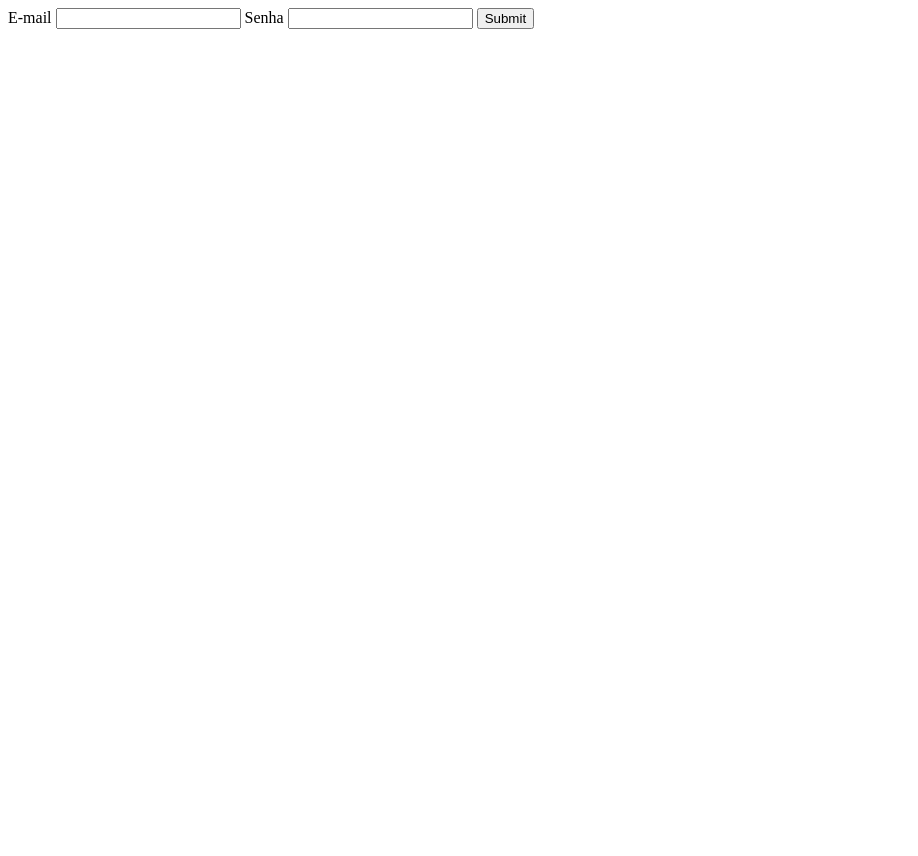
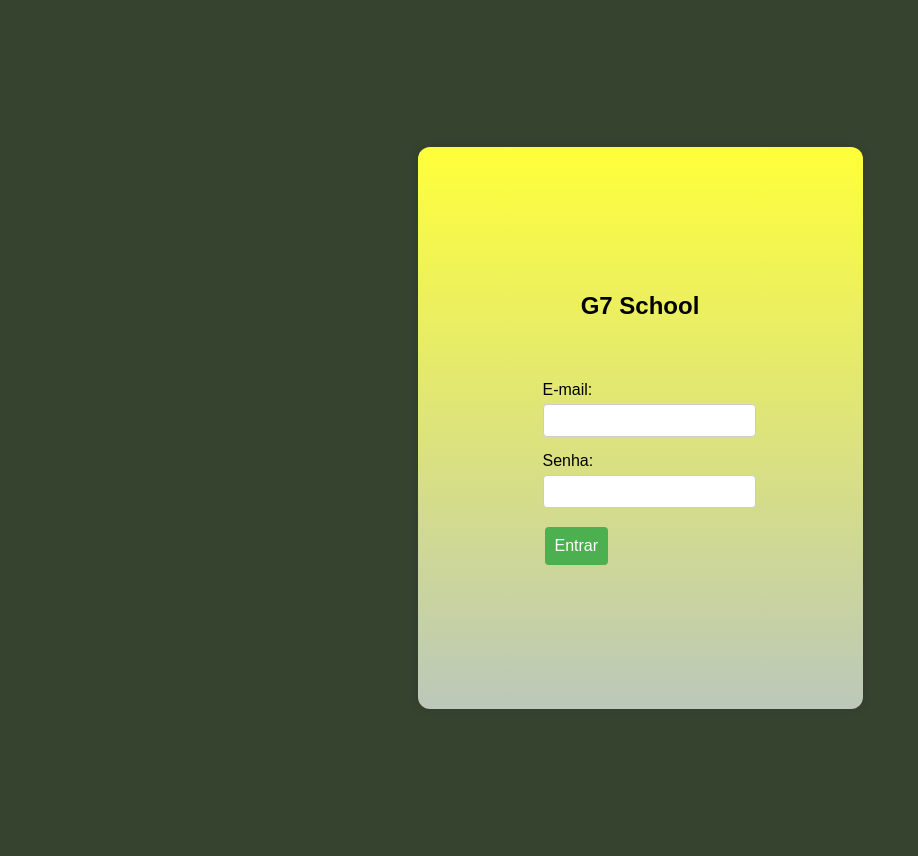
Before and after one commit to washingtonluizcosta/curso-projeto-escolar, a Django app: page /alunos/login/ in a window 1280 px wide. Shown: the whole page, without its empty margins (0-918 px from the left). Before the commit the page ends 29 px from the top, so only its background shows below. Run offline with Django 5.2, Linux system fonts and the light colour scheme.

Commit message:
Tela de login

```diff
--- a/alunos/templates/alunos/login.html
+++ b/alunos/templates/alunos/login.html
@@ -1,16 +1,83 @@
-<html>
+<!DOCTYPE html>
+<html lang="pt-BR">
 <head>
+    <meta charset="UTF-8">
+    <meta name="viewport" content="width=device-width, initial-scale=1.0">
+    <title>G7 School</title>
+    <style>
+        body {
+            background-color: rgb(54, 67, 47);
+        }
+        .container {
+            height: 100vh;
+            display: flex;
+            justify-content: center;
+            align-items: center;
+            padding: 20px;
+
+        }
+        .form-container {
+            background: linear-gradient(to bottom, #ffff3a, #BBC8BA);
+            font-family: Arial, sans-serif;
+            padding: 125px;
+            border-radius: 12px;
+            box-shadow: 0 0 10px rgba(0, 0, 0, 0.1);
+        }
+        .form-container h2 {
+            text-align: center;
+            height: 70px;
+            color: #000000;
+        }
+        .form-group {
+            margin-bottom: 15px;
+        }
+        .form-group label {
+            display: block;
+            margin-bottom: 5px;
+        }
+        .form-group input {
+            width: 100%;
+            padding: 8px;
+            border: 1px solid #ccc;
+            border-radius: 4px;
+        }
+        .form-group input[type="password"] {
+            font-family: Arial, sans-serif;
+        }
+        .form-group button {
+            background-color: #4CAF50;
+            color: white;
+            border: none;
+            padding: 10px;
+            text-align: center;
+            text-decoration: none;
+            display: inline-block;
+            font-size: 16px;
+            margin: 4px 2px;
+            cursor: pointer;
+            border-radius: 4px;
+        }
+    </style>
 </head>
-
 <body>
+    <div class="container">
+        <div class="form-container">
+            <h2>G7 School</h2>
             <form method="POST">
                 {% csrf_token %}
-            E-mail
-            <input type="text" name="usuario" required>
-            Senha
-            <input type="password" name="senha" required>
-
-            <input type="submit">
+                <div class="form-group">
+                    <label for="usuario">E-mail:</label>
+                    <input type="text" id="usuario" name="usuario" required>
+                </div>
+                <div class="form-group">
+                    <label for="senha">Senha:</label>
+                    <input type="password" id="senha" name="senha" required>
+                </div>
+                <div class="form-group">
+                    <button type="submit">Entrar</button>
+                </div>
             </form>
+        </div>
+    </div>
 </body>
-<html>
+</html>
```
Also changed, not shown: db.sqlite3. Lines whose indentation alone changed are shown as unchanged.
